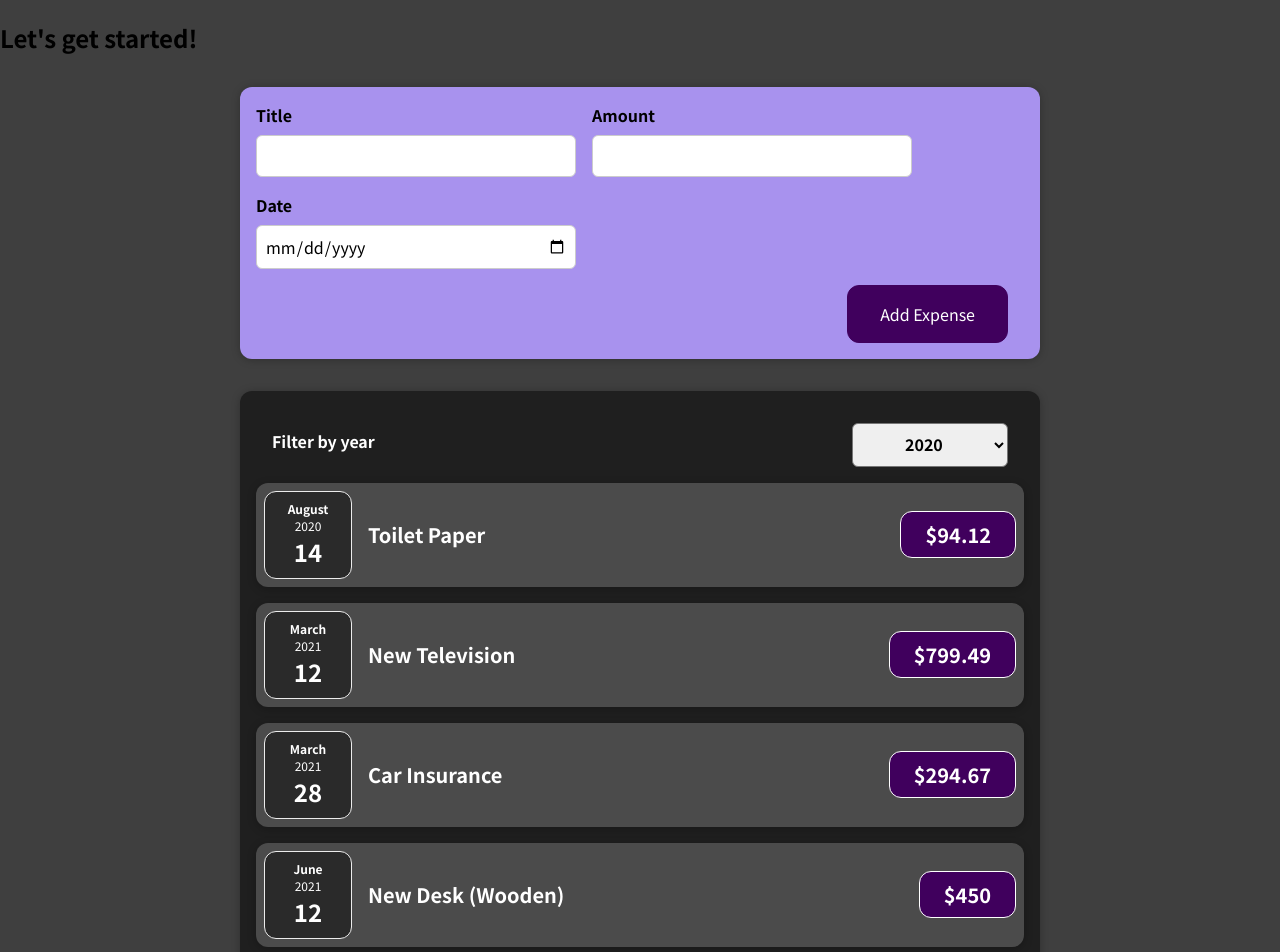
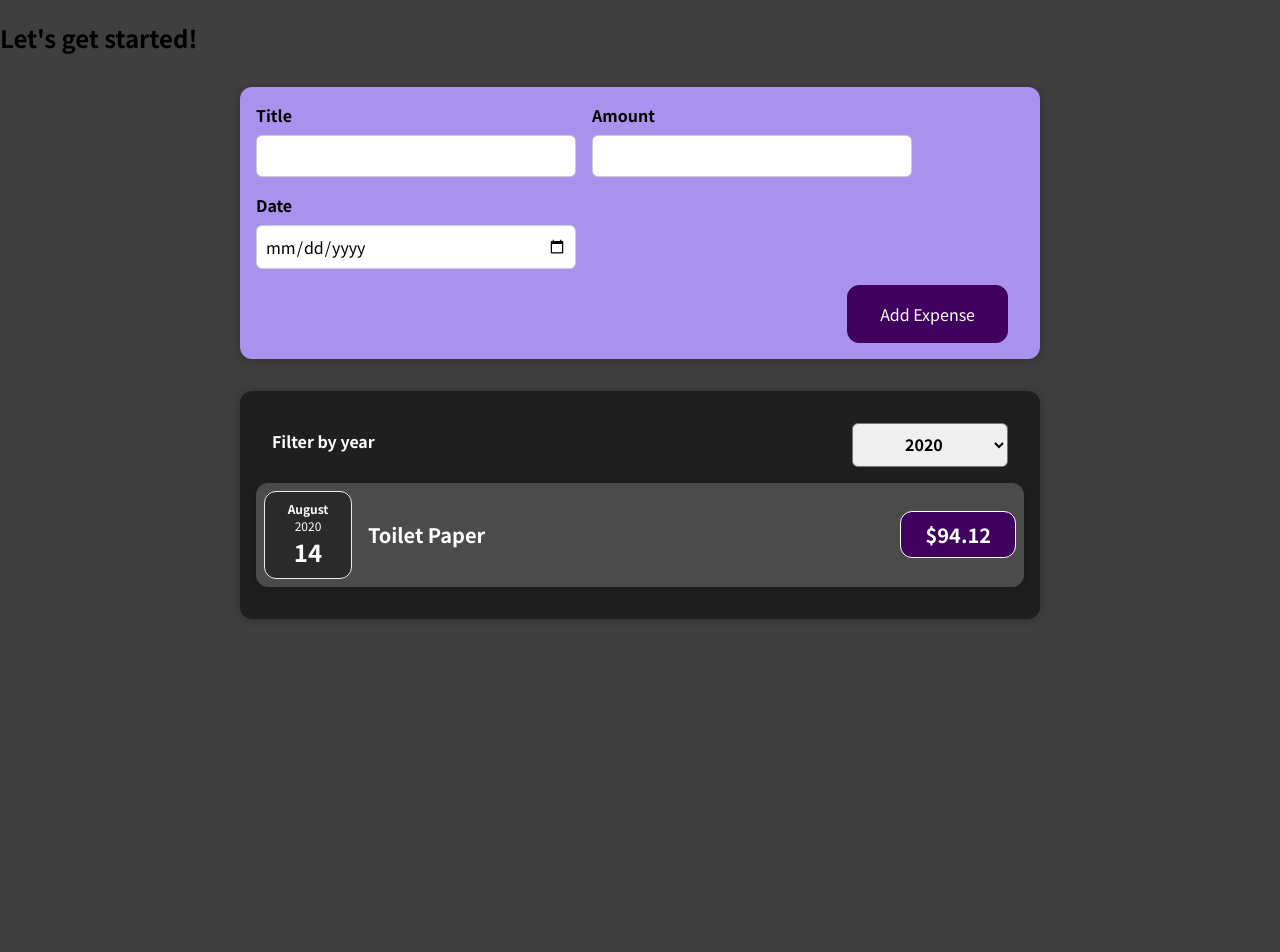
Before and after one commit to trana5197/budget-react, a React (Create React App) app: page / in a window 1280 px wide. Shown: the top 952 px of the page. After the commit the page ends 800 px from the top, so only its background shows below. Built offline with nearby package versions, Linux system fonts and the light colour scheme.

Commit message:
Rendering list and conditional content done

```diff
--- a/src/App.js
+++ b/src/App.js
@@ -1,8 +1,9 @@
+import { useState } from "react";
+
 import Expenses from "./components/Expenses/Expenses";
 import NewExpense from "./components/NewExpense/NewExpense";
 
-const App = () => {
-  const expenses = [
+const DUMMY_EXPENSES = [
   {
     id: "e1",
     title: "Toilet Paper",
@@ -29,9 +30,13 @@
   },
 ];
 
+const App = () => {
+  const [expenses, setExpenses] = useState(DUMMY_EXPENSES);
+
   const addExpenseHandler = (expense) => {
-    expenses.push(expense);
-    console.log(expenses);
+    setExpenses((prevState) => {
+      return [expense, ...prevState];
+    });
   };
 
   return (
--- a/src/components/Expenses/ExpenseItem.js
+++ b/src/components/Expenses/ExpenseItem.js
@@ -8,6 +8,7 @@
   const { date, title, amount } = props;
 
   return (
+    <li>
       <Card className="expense-item">
         <ExpenseDate date={date} />
         <div className="expense-item__description">
@@ -15,6 +16,7 @@
           <div className="expense-item__price">${amount}</div>
         </div>
       </Card>
+    </li>
   );
 };
 
--- a/src/components/Expenses/Expenses.js
+++ b/src/components/Expenses/Expenses.js
@@ -1,7 +1,7 @@
 import { useState } from "react";
 
 import ExpensesFilter from "./ExpensesFilter";
-import ExpenseItem from "./ExpenseItem";
+import ExpensesList from "./ExpensesList";
 
 import Card from "./../UI/Card";
 
@@ -14,32 +14,18 @@
     setFilteredYear(selectedYear);
   };
 
+  const filteredExpenses = props.items.filter((expense) => {
+    return expense.date.getFullYear().toString() === filteredYear;
+  });
+
   return (
     <Card className="expenses">
       <ExpensesFilter
         selected={filteredYear}
         onFilterChange={filteredYearChangeHandler}
       />
-      <ExpenseItem
-        title={props.items[0].title}
-        amount={props.items[0].amount}
-        date={props.items[0].date}
-      ></ExpenseItem>
-      <ExpenseItem
-        title={props.items[1].title}
-        amount={props.items[1].amount}
-        date={props.items[1].date}
-      ></ExpenseItem>
-      <ExpenseItem
-        title={props.items[2].title}
-        amount={props.items[2].amount}
-        date={props.items[2].date}
-      ></ExpenseItem>
-      <ExpenseItem
-        title={props.items[3].title}
-        amount={props.items[3].amount}
-        date={props.items[3].date}
-      ></ExpenseItem>
+
+      <ExpensesList items={filteredExpenses} />
     </Card>
   );
 };
--- /dev/null
+++ b/src/components/Expenses/ExpensesList.css
@@ -0,0 +1,9 @@
+.expenses-list {
+  list-style: none;
+  padding: 0;
+}
+
+.expenses-list__fallback {
+  color: white;
+  text-align: center;
+}
--- /dev/null
+++ b/src/components/Expenses/ExpensesList.js
@@ -0,0 +1,24 @@
+import ExpenseItem from "./ExpenseItem";
+
+import "./ExpensesList.css";
+
+const ExpensesList = (props) => {
+  if (props.items.length === 0) {
+    return <h2 className="expenses-list__fallback">Found no expenses.</h2>;
+  }
+
+  return (
+    <ul className="expenses-list">
+      {props.items.map((expense) => (
+        <ExpenseItem
+          key={expense.id}
+          title={expense.title}
+          amount={expense.amount}
+          date={expense.date}
+        />
+      ))}
+    </ul>
+  );
+};
+
+export default ExpensesList;
```
Lines whose indentation alone changed are shown as unchanged.
